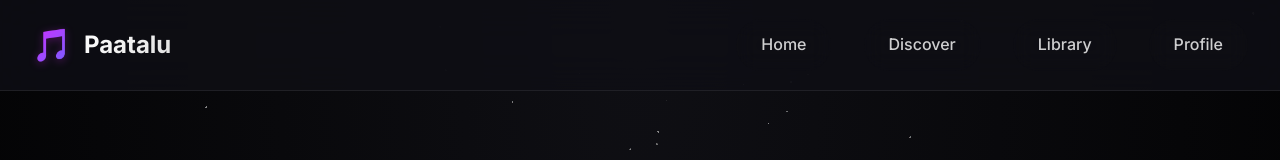
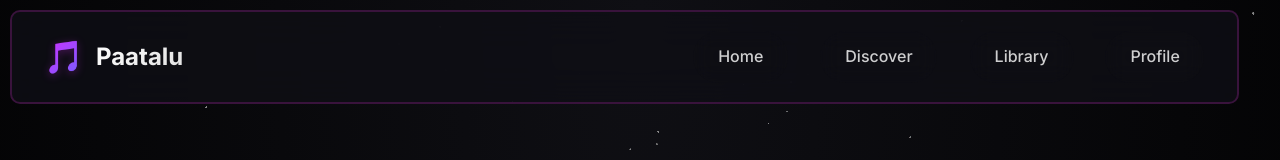
Before and after one commit to Sharath-eng18/Paatalu_React, a React (Vite) app: page / in a window 1280 px wide. Shown: the top 160 px of the page. Built offline with nearby package versions, Linux system fonts and the light colour scheme.

Commit message:
Update Header.css

```diff
--- a/src/components/Header/Header.css
+++ b/src/components/Header/Header.css
@@ -1,13 +1,16 @@
 .header {
+    margin :10px 10px ;
     position: fixed;
     top: 0;
     left: 0;
-    width: 100%;
+    width: 96vw;
     z-index: 1100;
     transition: all 0.4s cubic-bezier(0.4, 0, 0.2, 1);
     background: rgba(15, 15, 20, 0.85);
     backdrop-filter: blur(20px) saturate(180%);
     border-bottom: 1px solid rgba(255, 255, 255, 0.08);
+    border: 2px solid rgb(57, 19, 60);
+    border-radius: 10px;
 }
 
 .header.scrolled {
```
